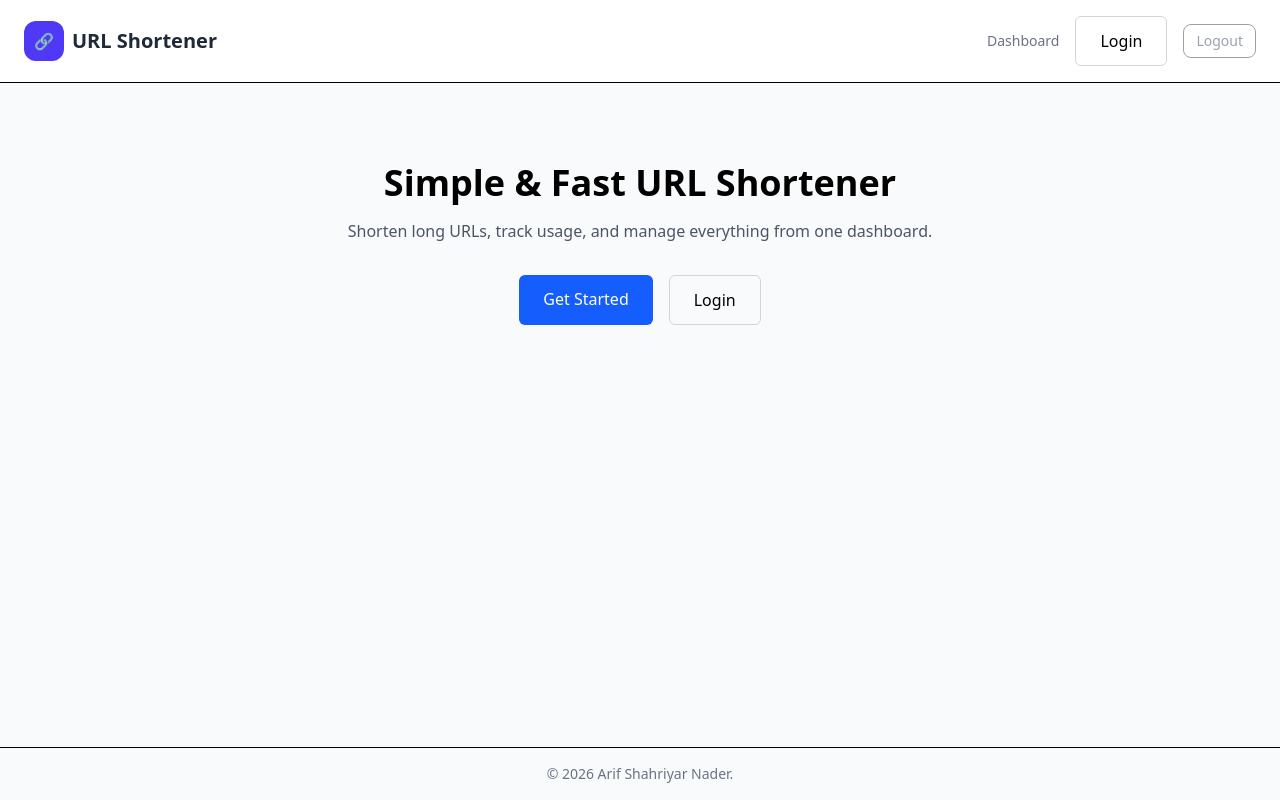
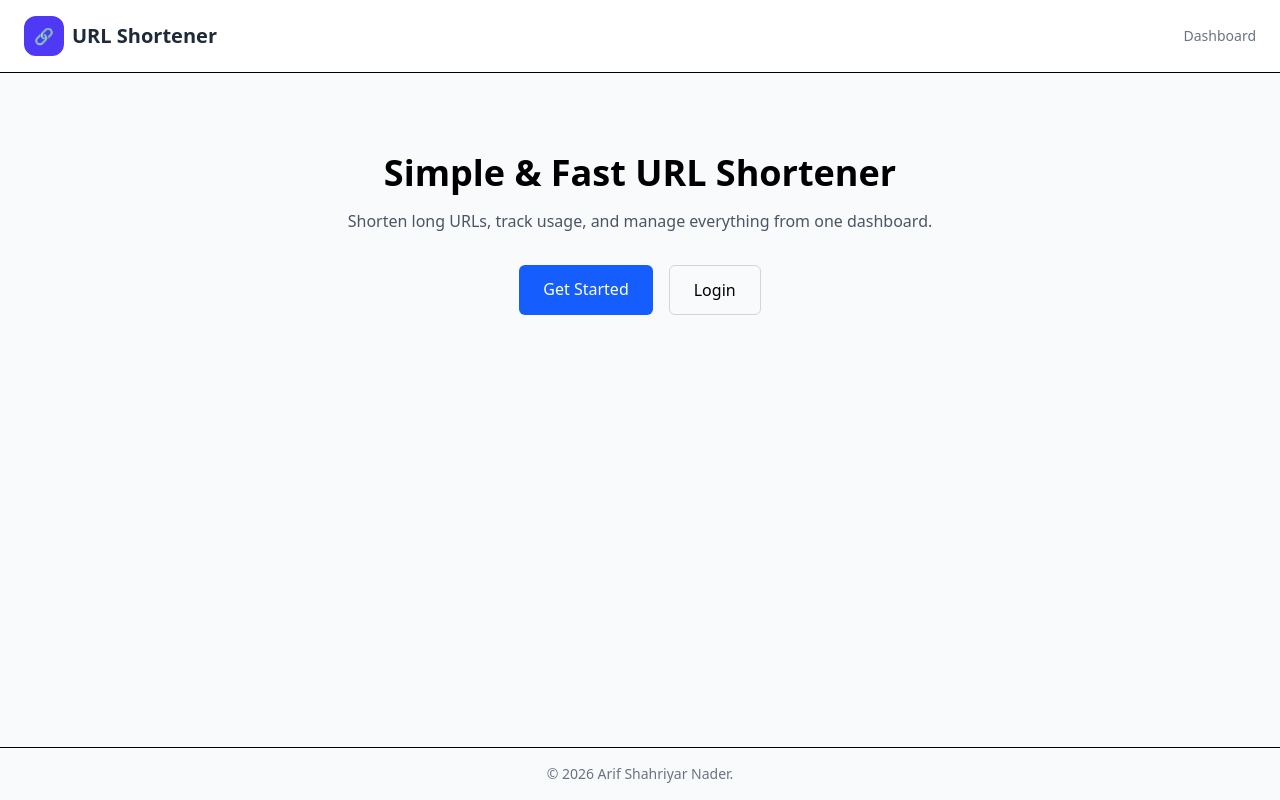
Before and after one commit to arifshahriyarnader/url-shortener-service, a React (Vite) app in the folder client/: page / in a window 1280 px wide. Built offline with nearby package versions, Linux system fonts and the light colour scheme; no server answers.

Commit message:
add logout

```diff
--- a/client/src/components/layout/Header.tsx
+++ b/client/src/components/layout/Header.tsx
@@ -1,13 +1,14 @@
 import { Link, useNavigate } from "react-router-dom";
 import { authService } from "../../auth";
+import { LogOut } from "lucide-react";
 
 const Header = () => {
   const navigate = useNavigate();
   const handleLogout = () => {
-    authService.logout()
+    authService.logout();
     localStorage.removeItem("authUser");
     navigate("/login");
-  }
+  };
   return (
     <header className="w-full border-b bg-white">
       <div className="mx-auto max-w-7xl px-6 py-4 flex items-center justify-between">
@@ -25,19 +26,14 @@
             <div className="text-sm text-gray-500">Dashboard</div>
           </Link>
 
- <Link
-            to="/login"
-            className="px-6 py-3 border border-gray-300 rounded-md hover:bg-gray-100"
-          >
-            Login
-          </Link>
-          <button
-
-            onClick={handleLogout}
-            className="rounded-lg border px-3 py-1.5 text-sm text-gray-400 cursor-pointer"
-          >
-            Logout
-          </button>
+          {authService.isUserLoggedIn() && (
+            <button
+              onClick={handleLogout}
+              className="rounded-lg border px-3 py-1.5 text-sm text-gray-400 cursor-pointer"
+            >
+              <LogOut />
+            </button>
+          )}
         </div>
       </div>
     </header>
```
